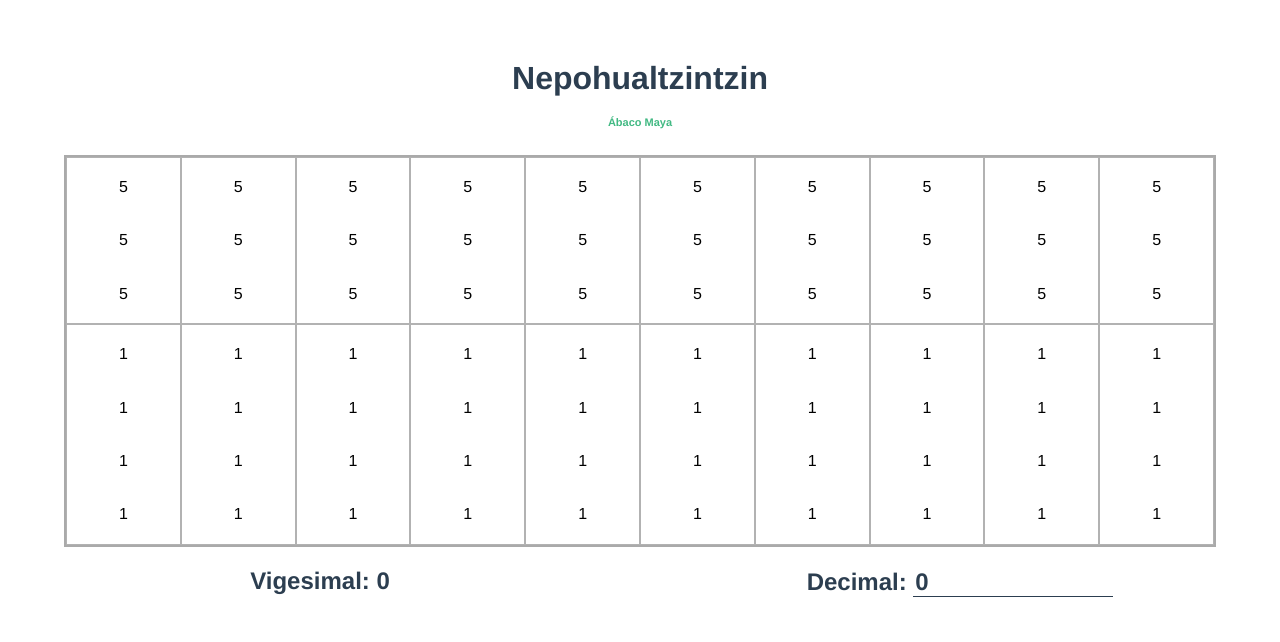
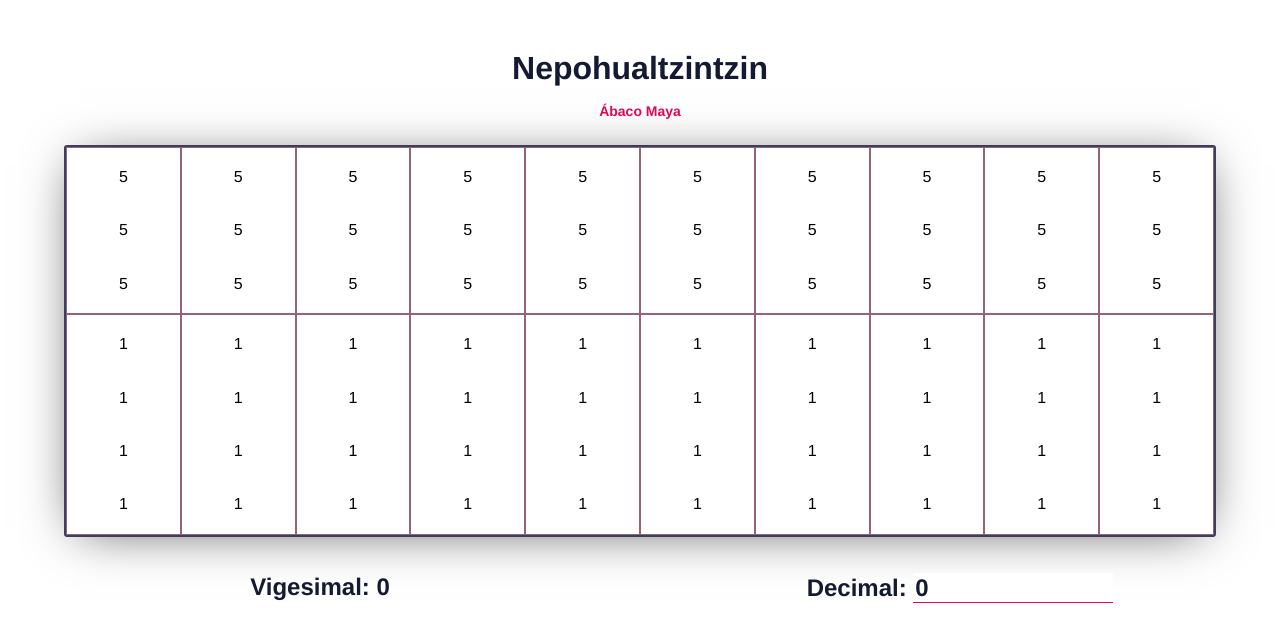
Before and after one commit to redcpp/nepohualtzintzin, a Vue app: page / in a window 1280 px wide. Shown: the top 642 px of the page. Built offline with nearby package versions, Linux system fonts and the light colour scheme.

Commit message:
Small color redesign

```diff
--- a/src/App.vue
+++ b/src/App.vue
@@ -21,7 +21,7 @@ export default {
   -webkit-font-smoothing: antialiased;
   -moz-osx-font-smoothing: grayscale;
   text-align: center;
-  color: #2c3e50;
-  margin-top: 60px;
+  color: #131A32;
+  margin-top: 50px;
 }
 </style>
--- a/src/components/Abacus.vue
+++ b/src/components/Abacus.vue
@@ -39,11 +39,15 @@ export default {
 <style scoped>
 .abacus {
   margin: auto;
-  border: 2px solid #aaa;
+  border: 2px solid #39405E;
+  border-radius: 3px;
+  -webkit-box-shadow: 0px 5px 50px -15px rgba(0,0,0,0.75);
+  -moz-box-shadow: 0px 5px 50px -15px rgba(0,0,0,0.75);
+  box-shadow: 0px 5px 50px -15px rgba(0,0,0,0.75);
 }
 
 .stick {
   display: inline-block;
-  border: 1px solid rgba(0,0,0,.3);
+  border: 1px solid #956279;
 }
 </style>
--- a/src/components/Hello.vue
+++ b/src/components/Hello.vue
@@ -4,6 +4,7 @@
       <small>Ábaco Maya</small>
     </h1>
     <abacus></abacus>
+    <div class="mt3">
       <h2 class="fl w-50">Vigesimal: {{ value | toBaseTwenty }}</h2>
       <h2 class="fl w-50">
         Decimal:
@@ -11,6 +12,7 @@
               :value="value"
               @input="setNumber($event.target.value)">
       </h2>
+    </div>
   </div>
 </template>
 
@@ -52,8 +54,8 @@ export default {
 }
 
 small {
-  font-size: 11px;
-  color: #42b983;
+  font-size: 14px;
+  color: #DA0A5B;
 }
 
 input {
@@ -61,11 +63,11 @@ input {
   -webkit-font-smoothing: antialiased;
   -moz-osx-font-smoothing: grayscale;
   font-weight: bold;
-  color: #2c3e50;
+  color: #131A32;
 
   border: none;
   outline: none;
   width: 200px;
-  border-bottom: 1px solid #2c3e50;
+  border-bottom: 1px solid #DA0A5B;
 }
 </style>
--- a/src/components/Item.vue
+++ b/src/components/Item.vue
@@ -45,6 +45,6 @@ export default {
 .item.active {
   color: #fff;
   font-weight: bold;
-  background-color: #42b983;
+  background-color: #137893;
 }
 </style>
```
Lines whose indentation alone changed are shown as unchanged.
